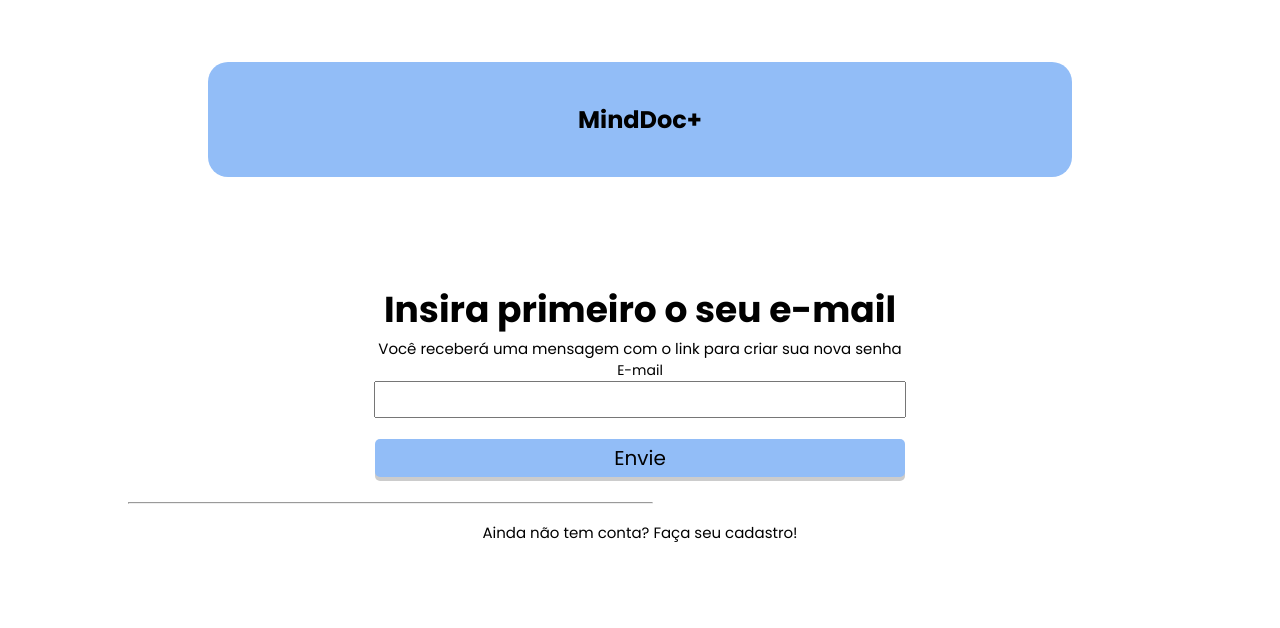
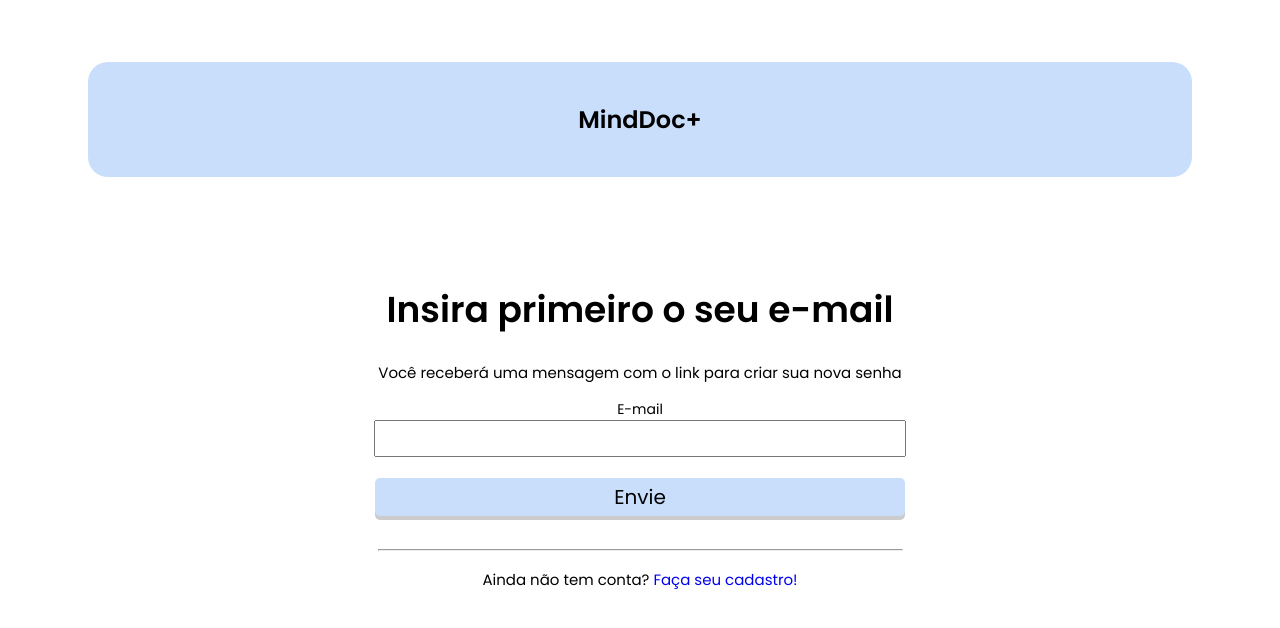
Before and after one commit to LauraSeixas/PROJETO-INTEGRADO-III---EP3, a website: page public/pages/recuperar-senha/index.html in a window 1280 px wide. Drawn offline with Linux system fonts and the light colour scheme.

Commit message:
Ajustes no css

```diff
--- a/public/pages/recuperar-senha/index.html
+++ b/public/pages/recuperar-senha/index.html
@@ -5,24 +5,24 @@
     <meta charset="UTF-8">
     <meta name="viewport" content="width=device-width, initial-scale=1.0">
     <title>Recuperar senha</title>
-    <link rel="stylesheet" href="global.css">
-    <link rel="stylesheet" href="/public/css/global.css">
+    <link rel="stylesheet" href="style.css">
     <link
         href="https://fonts.googleapis.com/css2?family=Fira+Sans:ital,wght@0,100;0,200;0,300;0,400;0,500;0,600;0,700;0,800;0,900;1,100;1,200;1,300;1,400;1,500;1,600;1,700;1,800;1,900&family=JetBrains+Mono&family=Plus+Jakarta+Sans:wght@300;400;500;700&family=Poppins:ital,wght@0,100;0,200;0,300;0,400;0,500;0,600;0,700;0,800;0,900;1,100;1,200;1,300;1,400;1,500;1,600;1,700;1,800;1,900&display=swap"
         rel="stylesheet">
 </head>
 
 <body>
-    <header>
-        <a href="index.html">
+    <header class="header">
+        <a href=""> <!--Botão home, linkar à pag inicial-->
             <h1 id="botaoHome">MindDoc+</h1>
         </a>
+
     </header>
     <main>
         <h1 id="insira">Insira primeiro o seu e-mail</h1>
         <p id="voce">Você receberá uma mensagem com o link para criar sua nova senha</p>
         <form id="form" action="">
-            <label for="e-mailText">E-mail</label> <!--FALTA Posicionar à esquerda-->
+            <label for="e-mail" id="text_email">E-mail</label> <!--FALTA Posicionar à esquerda-->
             <br>
             <input type="text" id="e-mail" name="E-mail" maxlength="42" style="font-size: 22px; width: 532px;">
             <br>
@@ -30,12 +30,14 @@
             <button id="botaoEnviar">Envie</button>
         </form>
         <br>
+
+    </main>
+    <footer>
         <hr id="hrStyle" />
         <p id="ainda">Ainda não tem conta? <a href="/index.html">Faça
                 seu cadastro!</a>
         </p>
-    </main>
-    <footer></footer>
+    </footer>
 </body>
 
 </html>
--- /dev/null
+++ b/public/pages/recuperar-senha/style.css
@@ -0,0 +1,68 @@
+* {
+    box-sizing: border-box;
+    padding: 0;
+    font-family: "Poppins", sans-serif;
+}
+
+a {
+    text-decoration: none;
+}
+
+#botaoHome {
+    width: 1280;
+    height: 99;
+    padding-bottom: 40px;
+    padding-top: 40px;
+    margin-top: 62px;
+    margin-right: 80px;
+    margin-left: 80px;
+    border: none;
+    border-radius: 20px;
+    background-color: #C8DEFB;
+    color: black;
+    font-size: 24px;
+    text-align: center;
+    font-weight: 600;
+}
+
+#insira {
+    margin-top: 105px;
+    font-size: 36px;
+    text-align: center;
+    font-weight: 600;
+}
+
+#voce {
+    font-size: 15px;
+    text-align: center;
+}
+
+#form {
+    text-align: center;
+    font-size: 14px;
+}
+
+#text_email {
+    text-align: left;
+}
+
+#botaoEnviar {
+    border: none;
+    border-radius: 5px;
+    font-size: 20px;
+    box-shadow: 0 4px 0 #ccc;
+    width: 530px;
+    height: 38px;
+    background-color: #C8DEFB;
+}
+
+#hrStyle {
+    width: 525px;
+    text-align: center;
+}
+
+#ainda {
+    font-size: 15px;
+    text-align: center;
+    margin-top: 17px;
+}
```
